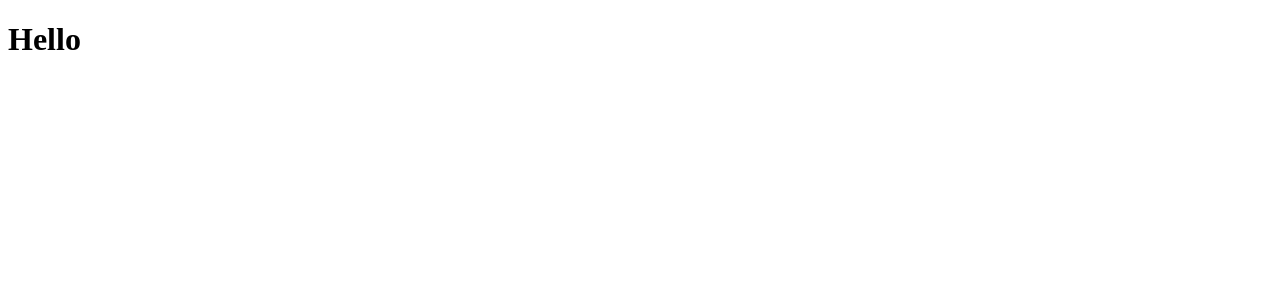
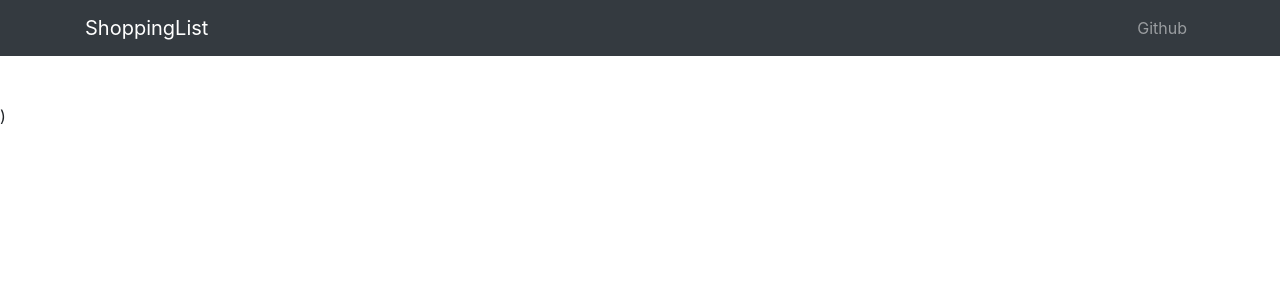
Before and after one commit to frankmathy/mern-shopping-list, a React (Create React App) app in the folder client/: page / in a window 1280 px wide. Shown: the top 300 px of the page. Built offline with nearby package versions, Linux system fonts and the light colour scheme.

Commit message:
Added Navbar

```diff
--- a/client/package.json
+++ b/client/package.json
@@ -6,9 +6,13 @@
     "@testing-library/jest-dom": "^4.2.4",
     "@testing-library/react": "^9.3.2",
     "@testing-library/user-event": "^7.1.2",
+    "bootstrap": "^4.5.2",
     "react": "^16.13.1",
     "react-dom": "^16.13.1",
-    "react-scripts": "3.4.3"
+    "react-scripts": "3.4.3",
+    "react-transition-group": "^4.4.1",
+    "reactstrap": "^8.6.0",
+    "uuid": "^8.3.1"
   },
   "scripts": {
     "start": "react-scripts start",
--- a/client/src/App.js
+++ b/client/src/App.js
@@ -1,10 +1,12 @@
 import React from 'react';
 import './App.css';
+import AppNavBar from './components/AppNavbar';
+import 'bootstrap/dist/css/bootstrap.min.css';
 
 function App() {
   return (
     <div className="App">
-      <h1>Hello</h1>
+      <AppNavBar />)
     </div>
   );
 }
--- /dev/null
+++ b/client/src/components/AppNavbar.js
@@ -0,0 +1,35 @@
+import React, { useState } from 'react';
+import {
+  Collapse,
+  Navbar,
+  NavbarToggler,
+  NavbarBrand,
+  Nav,
+  NavItem,
+  NavLink,
+  Container
+} from 'reactstrap';
+
+const AppNavbar = props => {
+  const [isOpen, setIsOpen] = useState(false);
+  const toggle = () => setIsOpen(!isOpen);
+  return (
+    <div>
+      <Navbar color="dark" dark expand="sm" className="mb-5">
+        <Container>
+          <NavbarBrand href="/">ShoppingList</NavbarBrand>
+          <NavbarToggler onClick={toggle} />
+          <Collapse isOpen={isOpen} navbar>
+            <Nav className="ml-auto" navbar>
+              <NavItem>
+                <NavLink href="https://github.com/frankmathy">Github</NavLink>
+              </NavItem>
+            </Nav>
+          </Collapse>
+        </Container>
+      </Navbar>
+    </div>
+  );
+};
+
+export default AppNavbar;
```
Also changed, not shown: 1 other file (tests, documents, lock files or other folders).
